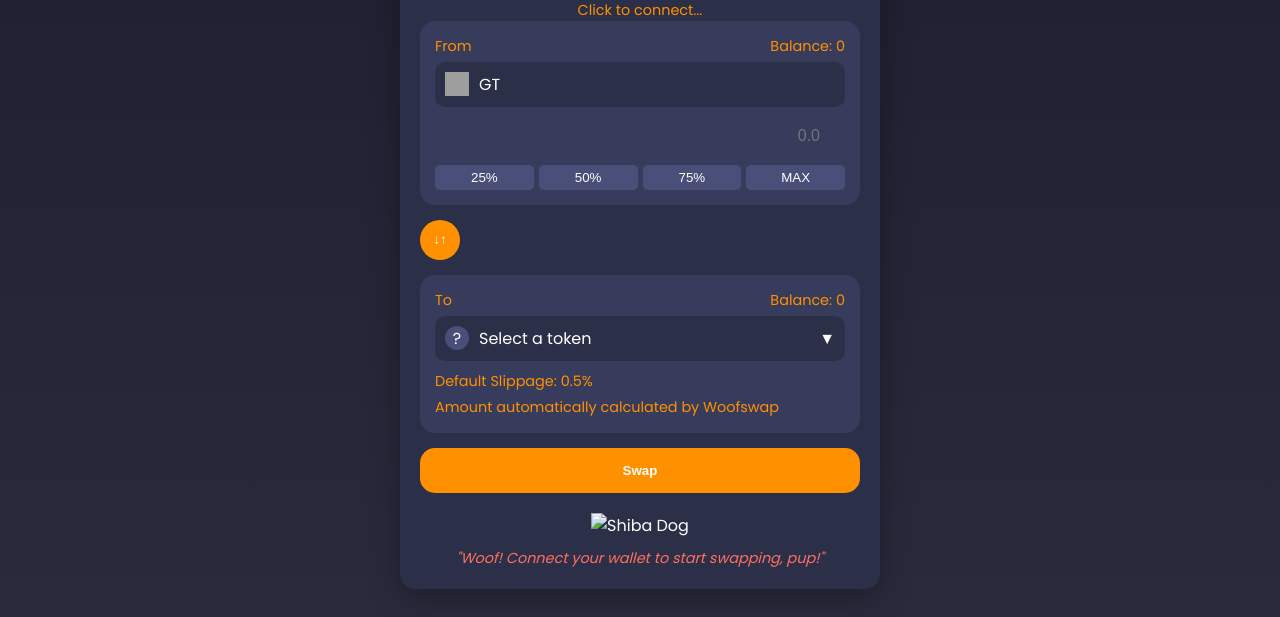
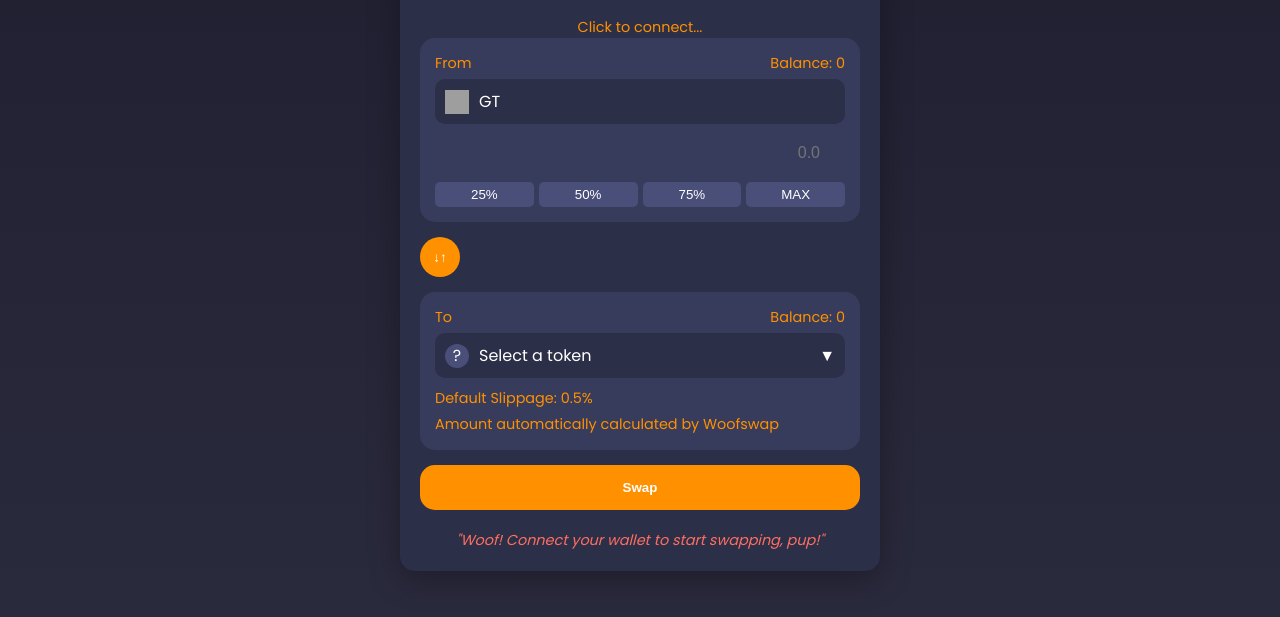
Before and after one commit to WoofingLabs/buyGDOG, a plain HTML site: page index.html in a window 1280 px wide. Shown: the part 183-800 px from the top of the page. Drawn offline with Linux system fonts and the light colour scheme; grey boxes are pictures that could not be loaded.

Commit message:
Update index.html

```diff
--- a/index.html
+++ b/index.html
@@ -297,7 +297,6 @@
         </div>
         <button class="swap-button" id="swapButton" onclick="swapTokens()">Swap</button>
         <div class="dog-section">
-            <img src="images/shiba.gif" alt="Shiba Dog">
             <div class="dog-message" id="dogMessage">"Woof! Connect your wallet to start swapping, pup!"</div>
         </div>
     </div>
```
